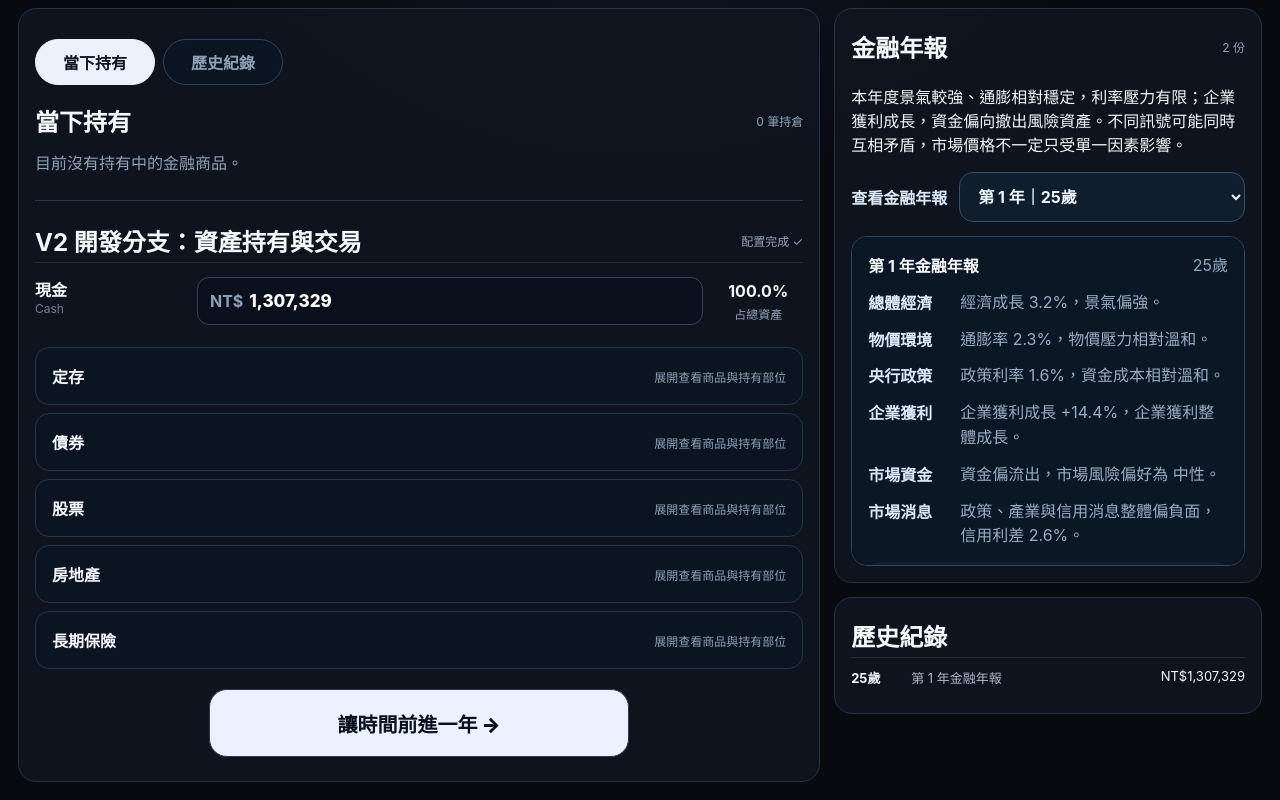
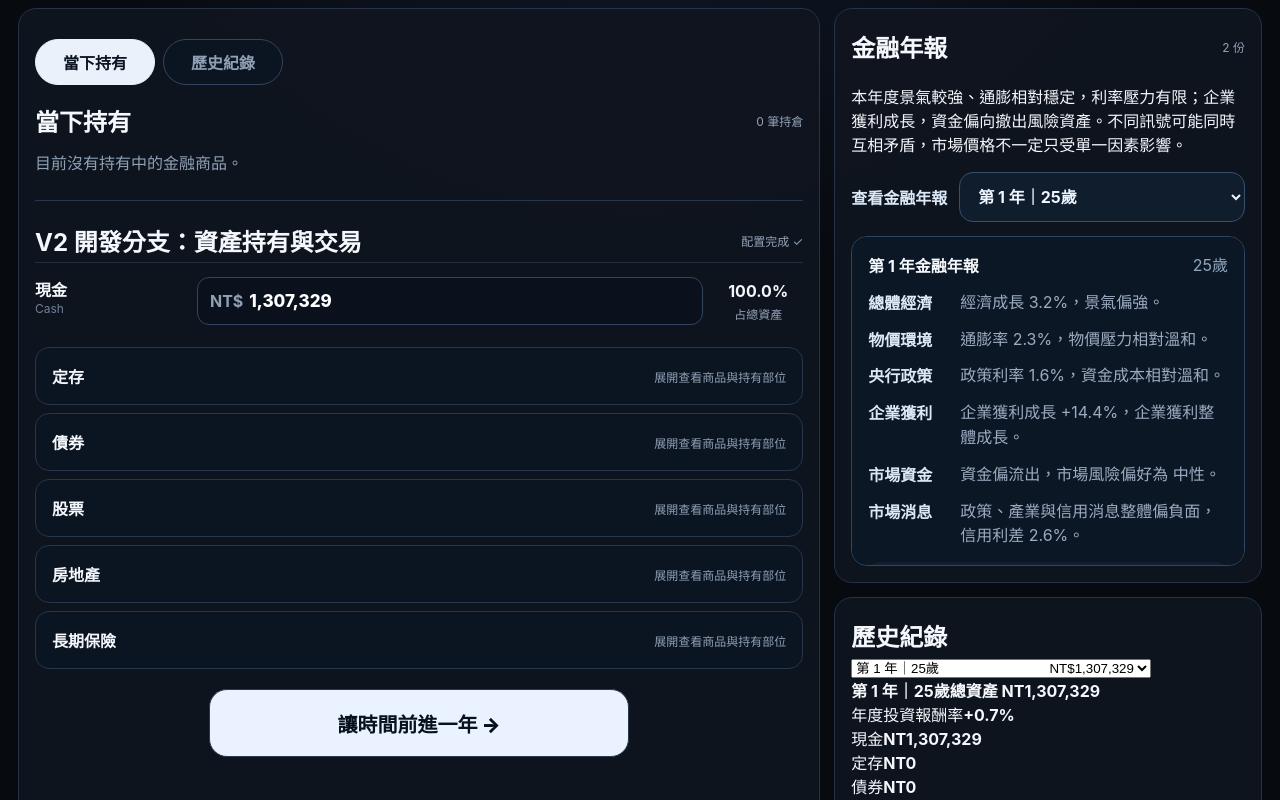
Before and after one commit to yamacha0214-glitch/time-financial-life-simulator, a Next.js app: page / in a window 1280 px wide. Both pictures are taken after a click on the button "讓時間前進一年 →". Shown: the part 353-1153 px from the top of the page. Built offline with nearby package versions, Linux system fonts and the light colour scheme.

Commit message:
Turn history into yearly portfolio review

```diff
--- a/app/page.tsx
+++ b/app/page.tsx
@@ -153,6 +153,9 @@ type HistoryEntry = {
   real: number;
   liquidity: number;
   eventTitle: string;
+  portfolio?: Portfolio;
+  returnRate?: number;
+  actions?: string[];
 };
 
 type PendingChoice = {
@@ -810,6 +813,9 @@ export default function Page() {
         real: getRealWealth(finalTotal, (1 + current.cumulativeInflation) * (1 + inflationRate) - 1),
         liquidity: getLiquidity(nextPortfolio),
         eventTitle: `第 ${current.year} 年金融年報`,
+        portfolio: nextPortfolio,
+        returnRate: (() => { const startTotal = current.history.length ? current.history[current.history.length - 1].total : sumPortfolio(current.portfolio); return startTotal > 0 ? (finalTotal - annualCapital - startTotal) / startTotal : 0; })(),
+        actions: nextEventHistory.slice(current.history.length ? current.eventHistory.lastIndexOf(current.history[current.history.length - 1].eventTitle) + 1 : 0).filter((x) => !x.includes('金融年報：')),
       };
 
       const newHistory = [...current.history, nextHistory];
@@ -1185,19 +1191,20 @@ export default function Page() {
               <div className="panel-header compact">
                 <h2>歷史紀錄</h2>
               </div>
-              <ul className="history-list">
-                {game.history.length === 0 ? (
-                  <li>還沒有歷史紀錄，第一年即將開始。</li>
-                ) : (
-                  [...game.history].slice(-5).reverse().map((item, idx) => (
-                    <li key={`${item.year}-${idx}`}>
-                      <strong>{item.age}歲</strong>
-                      <span>{item.eventTitle}</span>
-                      <em>NT${roundMoney(item.total).toLocaleString('en-US')}</em>
-                    </li>
-                  ))
-                )}
-              </ul>
+              {game.history.length === 0 ? <p>還沒有歷史紀錄，第一年即將開始。</p> : (() => {
+                const selectedYear = reportOpen ?? game.history[game.history.length - 1].year;
+                const item = game.history.find((x) => x.year === selectedYear) ?? game.history[game.history.length - 1];
+                const p = item.portfolio;
+                return <>
+                  <div className="history-year-picker"><select aria-label="歷史紀錄年度" value={item.year} onChange={(e)=>setReportOpen(Number(e.target.value))}>{[...game.history].reverse().map((x)=><option key={x.year} value={x.year}>{'第 '+x.year+' 年｜'+x.age+'歲　　　　　　　　 NT$'+roundMoney(x.total).toLocaleString('en-US')}</option>)}</select></div>
+                  <div className="history-detail-block">
+                    <div className="history-detail-head"><strong>第 {item.year} 年｜{item.age}歲</strong><b>總資產 NT{roundMoney(item.total).toLocaleString('en-US')}</b></div>
+                    <div className="history-return"><span>年度投資報酬率</span><strong>{item.returnRate == null ? '舊紀錄未保存' : (item.returnRate >= 0 ? '+' : '')+(item.returnRate*100).toFixed(1)+'%'}</strong></div>
+                    <div className="history-assets">{p ? Object.entries({現金:p.cash,定存:p.deposit,債券:p.bonds,股票:p.stocks,房地產:p.realEstate,長期保險:p.insurance}).map(([label,value])=><div key={label}><span>{label}</span><strong>NT{roundMoney(value).toLocaleString('en-US')}</strong></div>) : <p>這筆舊紀錄沒有保存各資產餘額；新年度開始後會自動記錄。</p>}</div>
+                    <div className="history-actions"><b>當年度操作</b>{item.actions?.length ? item.actions.map((x,i)=><p key={i}>{x}</p>) : <p>這個年度沒有可顯示的操作紀錄。</p>}</div>
+                  </div>
+                </>;
+              })()}
             </div>
           </div>
         </section>
```
